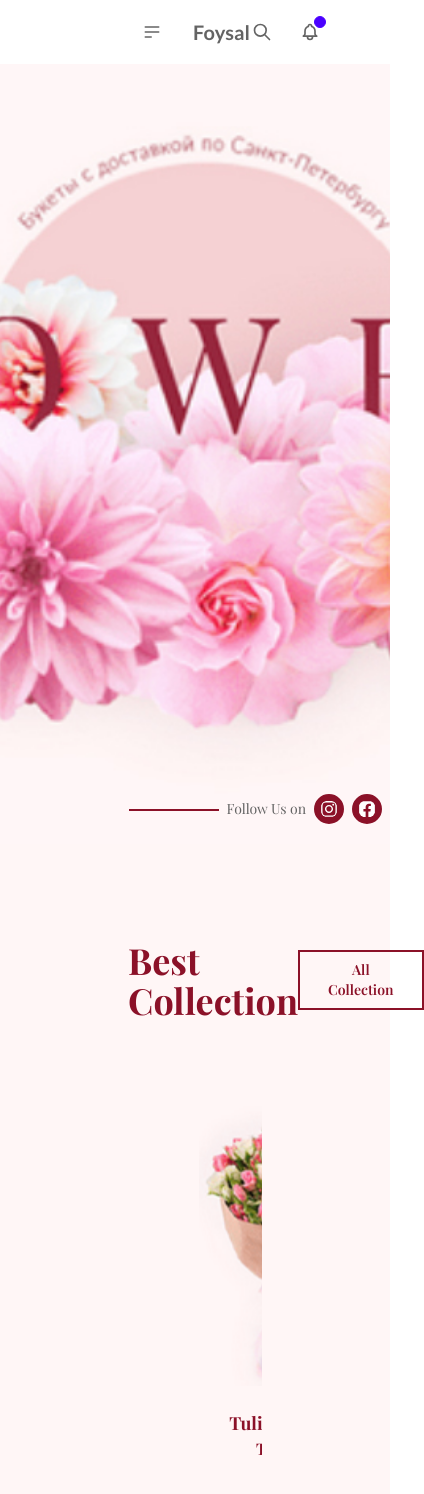
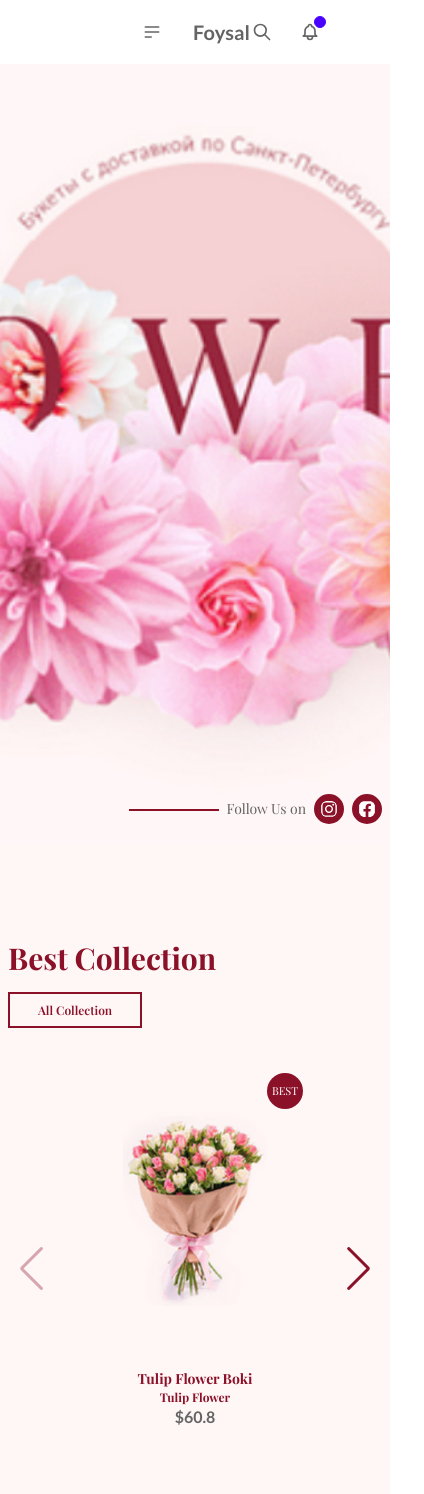
Before and after one commit to BristiQuantum/flower, a React (Vite) app: page / in a window 390 px wide. Shown: the top 1494 px of the page, 424 px wide, since content can reach past the window. Built offline with nearby package versions, Linux system fonts and the light colour scheme; a web font is replaced by a local one.

Commit message:
add modiaquery for silder

```diff
--- a/src/App.css
+++ b/src/App.css
@@ -60,7 +60,16 @@ h6::before {
 .swiper {
     padding: 45px 35px;
 }
+.swiper-slide{
+    display: flex;
+    justify-content: center;
+}
 .swiper-button-prev,
 .swiper-button-next {
     color: #8B1128;
 }
+@media (max-width: 1024px) {
+    .swiper {
+        padding: 45px 3px;
+    }
+}
--- a/src/index.css
+++ b/src/index.css
@@ -39,19 +39,19 @@
         @apply text-sm
     }
     h2 {
-        @apply text-4xl font-bold text-[#8B1128] header-title
+        @apply text-3xl md:text-4xl font-bold text-[#8B1128] header-title
     }
     h3 {
-        @apply text-lg font-bold text-[#8B1128] header-title
+        @apply text-sm md:text-lg font-bold text-[#8B1128] header-title
     }
     h4 {
-        @apply text-base font-bold text-[#8B1128] header-title
+        @apply text-xs sm:text-base font-bold text-[#8B1128] header-title
     }
     .btn-not-fill {
-        @apply border-2 border-[#8B1128] text-[#8B1128] font-semibold header-title text-sm py-2 px-7 transition-all ease-in-out hover:bg-[#8B1128] hover:text-white duration-300
+        @apply border-2 border-[#8B1128] text-[#8B1128] font-semibold header-title text-xs sm:text-sm py-2 px-7 transition-all ease-in-out hover:bg-[#8B1128] hover:text-white duration-300
     }
     .badge-best {
-        @apply bg-[#8B1128] text-white  text-xs w-12 h-12 p-3 rounded-full flex justify-center items-center header-title absolute top-0 right-0
+        @apply bg-[#8B1128] text-white  text-[11px] md:text-xs w-9 sm:w-12 h-9 sm:h-12 p-3 rounded-full flex justify-center items-center header-title absolute top-0 right-0
     }
     .badge-new {
         @apply badge-best bg-[#F77794]
--- a/src/page/Home_Page/BestCollection/BestColection.jsx
+++ b/src/page/Home_Page/BestCollection/BestColection.jsx
@@ -7,23 +7,24 @@ import { Navigation } from 'swiper/modules';
 
 const BestColection = () => {
 
-const getBreakpoints = () => {
-  return {
-    640: {
-      slidesPerView: 2, // 2 slides per view on screens >= 640px
-      spaceBetween: 20,
-    },
-    1024: {
-      slidesPerView: 3, // 3 slides per view on screens >= 1024px
-      spaceBetween: 30,
-    },
-  };
+
+    const getSlidesPerView = () => {
+        const width = window.innerWidth;
+        if (width < 450) {
+            return 1;
+        } else if (width >= 450 && width < 640) {
+            return 2;
+        } else if (width >= 640 && width < 786) {
+            return 3;
+        } else {
+            return 3;
+        }
     };
 
 
     return (
-        <div className="py-24 px-32">
-            <div className="flex items-center justify-between">
+        <div className="py-24 px-2 lg:px-20 2xl:px-32">
+            <div className="flex flex-col sm:flex-row items-start sm:items-center justify-between space-y-4 sm:space-y-0">
                 <h2>Best Collection</h2>
 
                 <button className="btn-not-fill">All Collection</button>
@@ -33,7 +34,7 @@ const getBreakpoints = () => {
             <div className="">
 
                 <Swiper
-                    slidesPerView={getBreakpoints()}
+                    slidesPerView={getSlidesPerView()}
                     spaceBetween={30}
                     navigation={true} modules={[Navigation]}
                     className="mySwiper"
@@ -42,7 +43,7 @@ const getBreakpoints = () => {
 
                     <SwiperSlide>
                         <div className="rounded-2xl w-fit p-9 relative ">
-                                <div className="w-52 h-72 mb-5">
+                            <div className="w-36 md:w-52 h-60 md:h-72 mb-5">
                                 <img src={c1} alt="" />
                             </div>
 
@@ -59,73 +60,7 @@ const getBreakpoints = () => {
                     </SwiperSlide>
                     <SwiperSlide>
                         <div className="rounded-2xl w-fit p-9 relative ">
-                                <div className="w-52 h-72 mb-5">
-                                    <img src={c1} alt="" />
-                                </div>
-
-                                <div className="text-center">
-                                    <h3>Tulip Flower Boki</h3>
-                                    <h4>Tulip Flower</h4>
-                                    <p className='font-bold'>$60.8</p>
-                                </div>
-
-                            </div>
-                        </SwiperSlide>
-                        <SwiperSlide>
-                            <div className="rounded-2xl w-fit p-9 relative ">
-                                <div className="w-52 h-72 mb-5">
-                                    <img src={c1} alt="" />
-                                </div>
-
-                                <div className="text-center">
-                                    <h3>Tulip Flower Boki</h3>
-                                    <h4>Tulip Flower</h4>
-                                    <p className='font-bold'>$60.8</p>
-                                </div>
-
-                                <div className="badge-new">
-                                    <p>NEW</p>
-                                </div>
-                            </div>
-                        </SwiperSlide>
-                        <SwiperSlide>
-                            <div className="rounded-2xl w-fit p-9 relative ">
-                                <div className="w-52 h-72 mb-5">
-                                    <img src={c1} alt="" />
-                                </div>
-
-                                <div className="text-center">
-                                    <h3>Tulip Flower Boki</h3>
-                                    <h4>Tulip Flower</h4>
-                                    <p className='font-bold'>$60.8</p>
-                                </div>
-
-                                <div className="badge-best">
-                                    <p>BEST</p>
-                                </div>
-                            </div>
-                        </SwiperSlide>
-                        <SwiperSlide>
-                            <div className="rounded-2xl w-fit p-9 relative ">
-                                <div className="w-52 h-72 mb-5">
-                                    <img src={c1} alt="" />
-                                </div>
-
-                                <div className="text-center">
-                                    <h3>Tulip Flower Boki</h3>
-                                    <h4>Tulip Flower</h4>
-                                    <p className='font-bold'>$60.8</p>
-                                </div>
-
-                                <div className="badge-new">
-                                    <p>NEW</p>
-                                </div>
-
-                            </div>
-                        </SwiperSlide>
-                        <SwiperSlide>
-                            <div className="rounded-2xl w-fit p-9 relative ">
-                                <div className="w-52 h-72 mb-5">
+                            <div className="w-36 md:w-52 h-60 md:h-72 mb-5">
                                 <img src={c1} alt="" />
                             </div>
 
@@ -138,6 +73,73 @@ const getBreakpoints = () => {
 
                         </div>
                     </SwiperSlide>
+                    <SwiperSlide>
+                        <div className="rounded-2xl w-fit p-9 relative ">
+                            <div className="w-36 md:w-52 h-60 md:h-72 mb-5">
+                                <img src={c1} alt="" />
+                            </div>
+
+                            <div className="text-center">
+                                <h3>Tulip Flower Boki</h3>
+                                <h4>Tulip Flower</h4>
+                                <p className='font-bold'>$60.8</p>
+                            </div>
+
+                            <div className="badge-new">
+                                <p>New</p>
+                            </div>
+                        </div>
+                    </SwiperSlide>
+                    <SwiperSlide>
+                        <div className="rounded-2xl w-fit p-9 relative ">
+                            <div className="w-36 md:w-52 h-60 md:h-72 mb-5">
+                                <img src={c1} alt="" />
+                            </div>
+
+                            <div className="text-center">
+                                <h3>Tulip Flower Boki</h3>
+                                <h4>Tulip Flower</h4>
+                                <p className='font-bold'>$60.8</p>
+                            </div>
+
+                            <div className="badge-new">
+                                <p>New</p>
+                            </div>
+                        </div>
+                    </SwiperSlide>
+                    <SwiperSlide>
+                        <div className="rounded-2xl w-fit p-9 relative ">
+                            <div className="w-36 md:w-52 h-60 md:h-72 mb-5">
+                                <img src={c1} alt="" />
+                            </div>
+
+                            <div className="text-center">
+                                <h3>Tulip Flower Boki</h3>
+                                <h4>Tulip Flower</h4>
+                                <p className='font-bold'>$60.8</p>
+                            </div>
+
+
+                        </div>
+                    </SwiperSlide>
+                    <SwiperSlide>
+                        <div className="rounded-2xl w-fit p-9 relative ">
+                            <div className="w-36 md:w-52 h-60 md:h-72 mb-5">
+                                <img src={c1} alt="" />
+                            </div>
+
+                            <div className="text-center">
+                                <h3>Tulip Flower Boki</h3>
+                                <h4>Tulip Flower</h4>
+                                <p className='font-bold'>$60.8</p>
+                            </div>
+
+                            <div className="badge-best">
+                                <p>Best</p>
+                            </div>
+                        </div>
+                    </SwiperSlide>
+
 
                 </Swiper>
 
```
Lines whose indentation alone changed are shown as unchanged.
